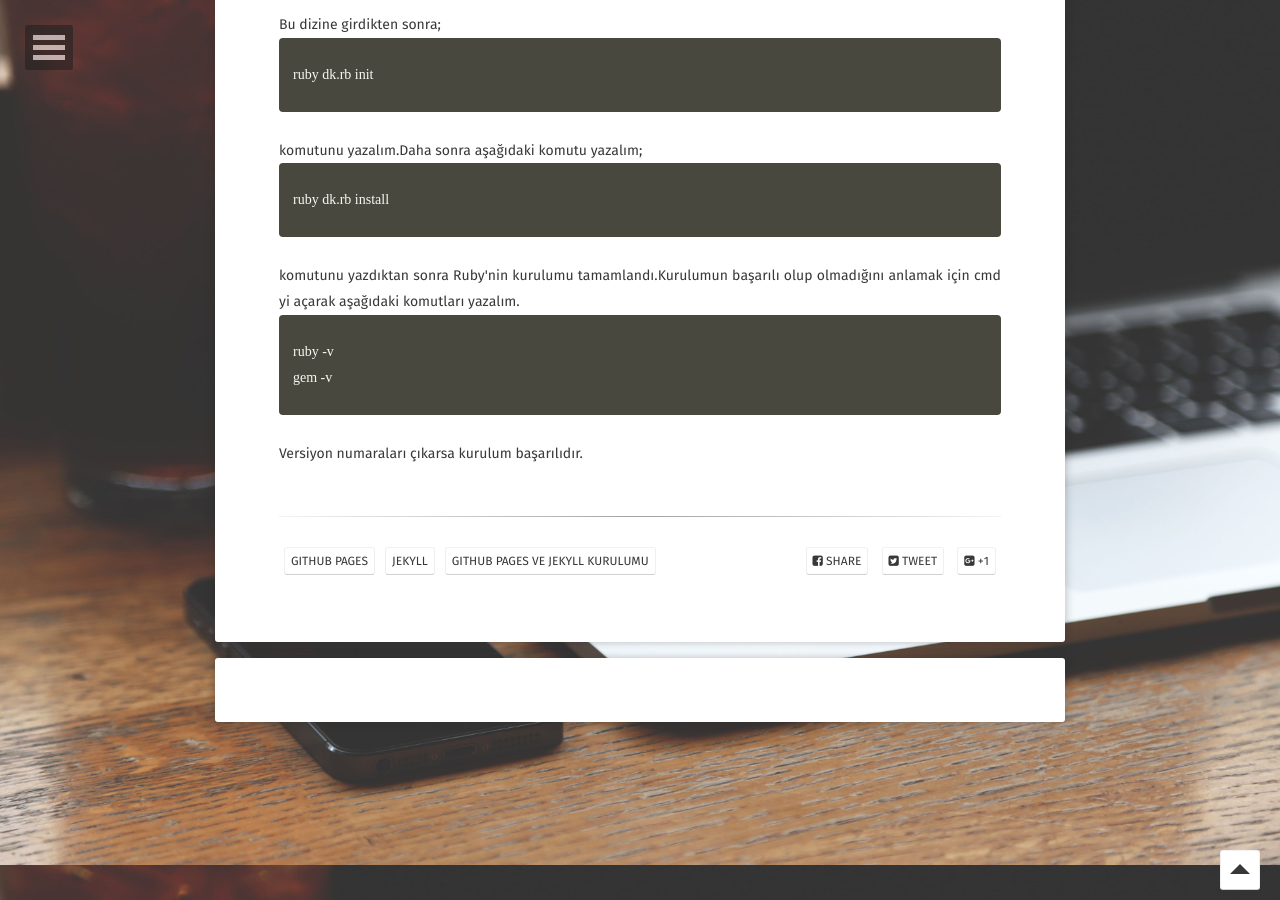
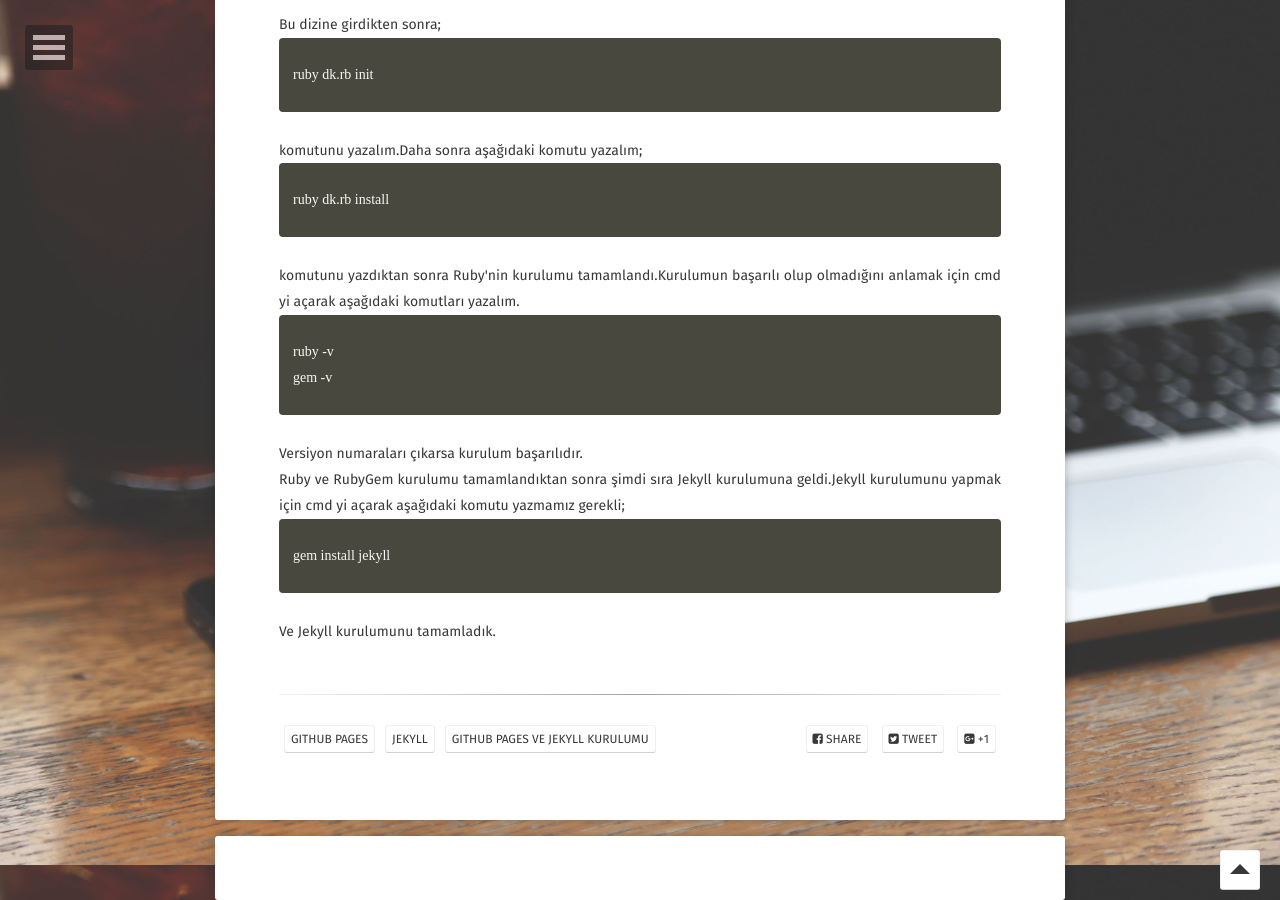
Before and after one commit to alikaraca/alikaraca.github.io, a Jekyll site: the page built from _posts/2017-07-07-github-pages-jekyll-kurulum.md, in a window 1280 px wide and 900 px high, scrolled down 2735 px. Built offline with Jekyll 4.4.1, drawn with Linux system fonts in a browser that asks for light colours; some web fonts are replaced; comment, search, counter and statistics services are not loaded.

Commit message:
Update 2017-07-07-github-pages-jekyll-kurulum.md

```diff
--- a/_posts/2017-07-07-github-pages-jekyll-kurulum.md
+++ b/_posts/2017-07-07-github-pages-jekyll-kurulum.md
@@ -72,4 +72,9 @@ ruby -v
 gem -v
 {% endhighlight %}
 
-Versiyon numaraları çıkarsa kurulum başarılıdır.
+Versiyon numaraları çıkarsa kurulum başarılıdır.<br>
+Ruby ve RubyGem kurulumu tamamlandıktan sonra şimdi sıra Jekyll kurulumuna geldi.Jekyll kurulumunu yapmak için cmd yi açarak aşağıdaki komutu yazmamız gerekli;
+{% highlight html %}
+gem install jekyll
+{% endhighlight %}
+Ve Jekyll kurulumunu tamamladık.
```
